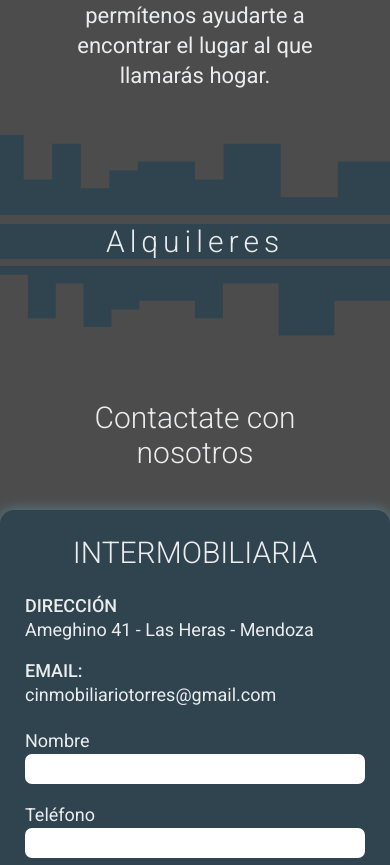
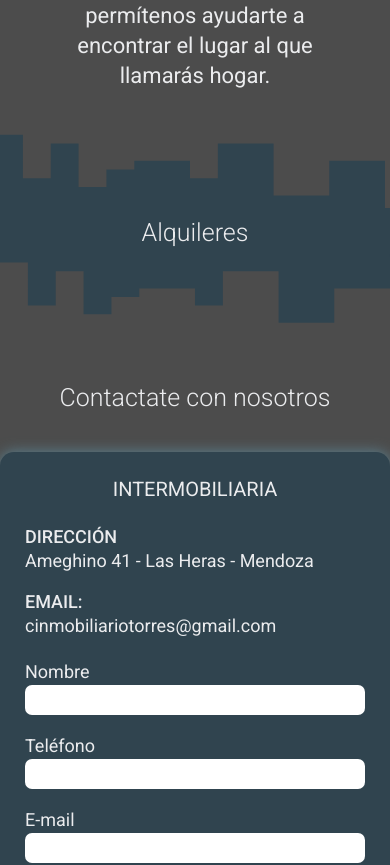
Before and after one commit to FacuRodriguezR/intermobiliaria, a website: page index.html in a window 390 px wide. Shown: the part 786-1651 px from the top of the page. Drawn offline with nearby package versions, Linux system fonts and the light colour scheme.

Commit message:
alquiler

```diff
--- a/scss/_alquileres.scss
+++ b/scss/_alquileres.scss
@@ -1,4 +1,9 @@
 @import 'variables';
+
+.alquileres{
+    display: flex;
+    flex-direction: column;
+}
 
 
 .alquileres-main {
@@ -17,7 +22,10 @@
 
 .wave-up{
     margin: -5px;
+    max-width: 100%;
 }
+
+
 
 .alquileres-title {
     font-size: 30px;
@@ -34,12 +42,26 @@
        padding: 30px;
     }
 
-    .alquileres-title {
-        font-size: 25px;
-        text-align: center;
-        letter-spacing: 1px;
+    .wave{
+        max-width: 99%;
+
+
+    }
+
+    .wave-up{
+
+        max-width: 99%;
     }
 
 
 
 }
+
+@media (max-width:950px){
+    .alquileres-title {
+        font-size: 25px;
+        text-align: center;
+        letter-spacing: normal;
+    }
+
+}
--- a/scss/_contact.scss
+++ b/scss/_contact.scss
@@ -105,6 +105,18 @@
     font-weight: 300;
   }
 
+  @media (max-width: 950px){
+    .contact-title{
+      font-size: 20px;
+      font-weight: 400;
+      text-align: left;
+      text-align: center;
+
+    }
+    .title-contact{
+      font-size: 25px;
+    }
+  }
 
 
   @media (min-width: 950px){
@@ -115,16 +127,6 @@
       max-width: 980px;
       margin: 0 auto;
       box-sizing: border-box;
-    }
-
-
-
-    .contact-title{
-      font-size: 35px;
-      font-weight: 400;
-      text-align: left;
-
-
     }
 
 
@@ -160,4 +162,6 @@
       1fr 1fr;
       align-items: center;
     }
+
+
   }
--- a/scss/style.scss
+++ b/scss/style.scss
@@ -25,4 +25,11 @@
 body {
     background-color: $navbar-shallow-color;
     max-width: 100%;
+
 }
+
+@media (max-width:950px){
+    body{
+        overflow-x: hidden;
+    }
+}
```
Also changed, not shown: css/style.css, 1 other file.
